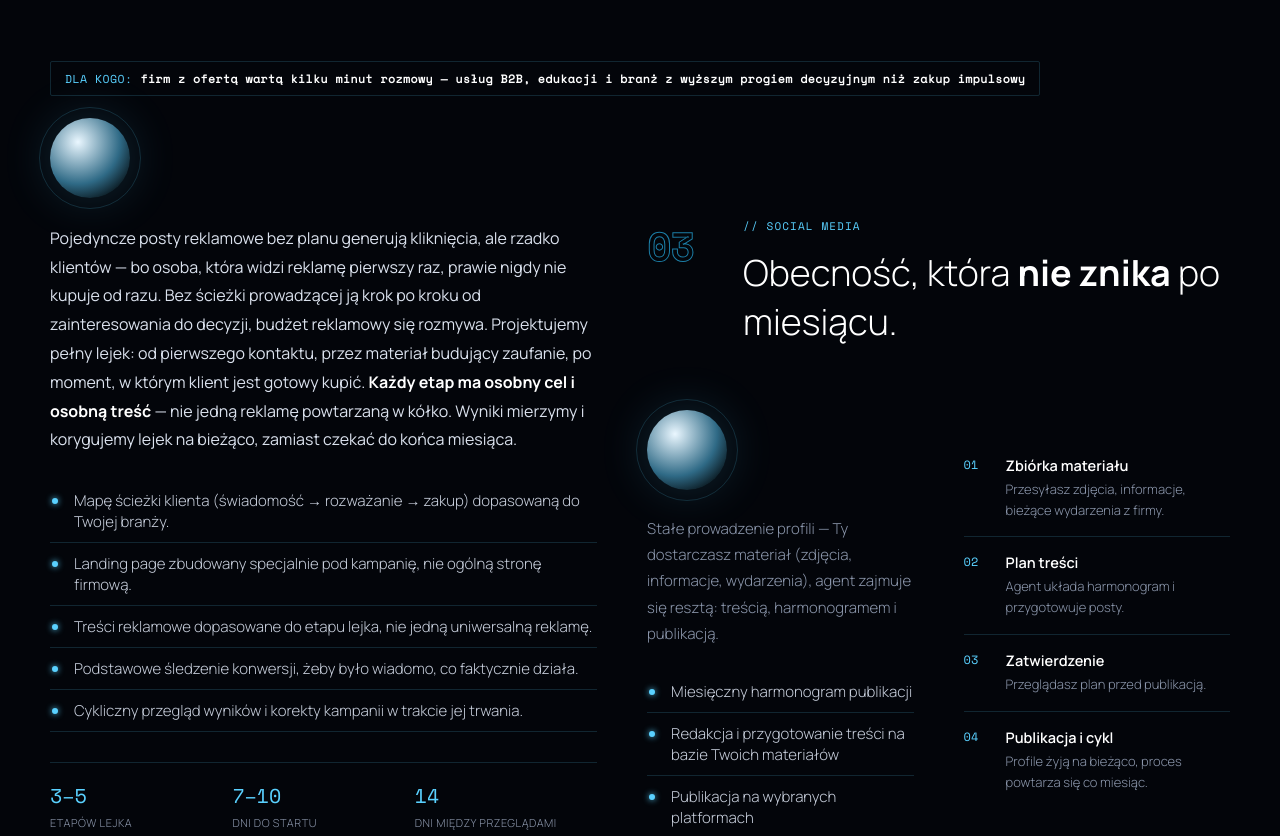
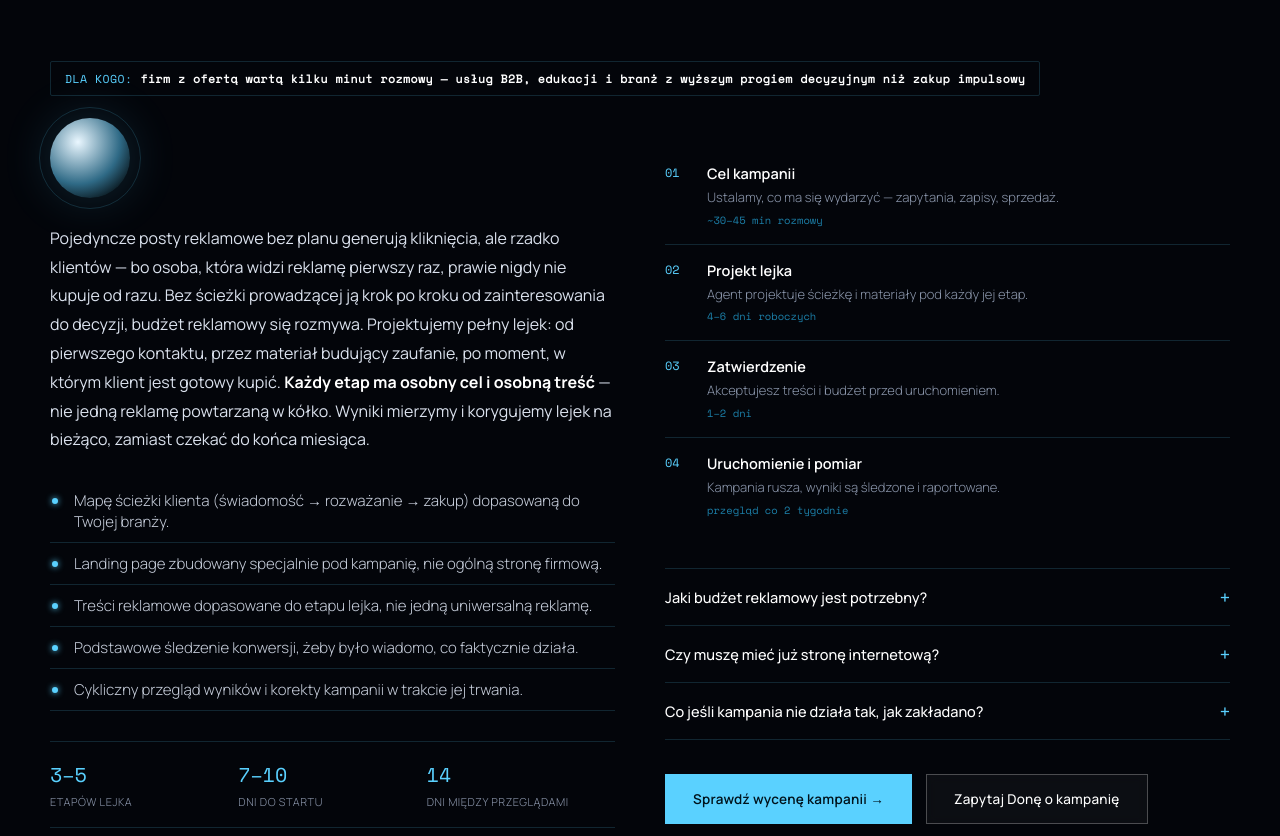
Before and after one commit to Piotrmadrzyk/pm-pages, a plain HTML site: page oferta.html in a window 1280 px wide. Shown: the part 1964-2800 px from the top of the page. Drawn offline with nearby package versions, Linux system fonts and the light colour scheme.

Commit message:
Dona: oferta.html - rozbudowa Kampanii wg szablonu 8-sekcyjnego (patch B)

```diff
--- a/oferta.html
+++ b/oferta.html
@@ -147,7 +147,26 @@
       </div>
       <div class="offer-example">Kampanie lejkowe to młodsza usługa niż budowa stron, więc nie mamy jeszcze osobnego portfolio kampanii do pokazania — pierwszym dowodem będzie ta zaprojektowana dla Twojej firmy. Ten sam zespół i proces zatwierdzeń zobaczysz już w naszych <a href="realizacje.html">realizacjach stron internetowych</a>.</div>
     </div>
-    <!-- RIGHT_KAMPANIE -->
+    <div>
+      <div class="stepline">
+        <div class="srow"><div class="sn">01</div><div class="st"><h5>Cel kampanii</h5><p>Ustalamy, co ma się wydarzyć — zapytania, zapisy, sprzedaż.</p><span class="stime">~30–45 min rozmowy</span></div></div>
+        <div class="srow"><div class="sn">02</div><div class="st"><h5>Projekt lejka</h5><p>Agent projektuje ścieżkę i materiały pod każdy jej etap.</p><span class="stime">4–6 dni roboczych</span></div></div>
+        <div class="srow"><div class="sn">03</div><div class="st"><h5>Zatwierdzenie</h5><p>Akceptujesz treści i budżet przed uruchomieniem.</p><span class="stime">1–2 dni</span></div></div>
+        <div class="srow"><div class="sn">04</div><div class="st"><h5>Uruchomienie i pomiar</h5><p>Kampania rusza, wyniki są śledzone i raportowane.</p><span class="stime">przegląd co 2 tygodnie</span></div></div>
+      </div>
+      <div class="offer-faq">
+        <details><summary>Jaki budżet reklamowy jest potrzebny?</summary><p>To zależy od branży i celu — ustalamy widełki podczas rozmowy o celu kampanii, zanim zaprojektujemy lejek.</p></details>
+        <details><summary>Czy muszę mieć już stronę internetową?</summary><p>Nie — landing page pod kampanię budujemy niezależnie od tego, czy masz już stronę główną firmy.</p></details>
+        <details><summary>Co jeśli kampania nie działa tak, jak zakładano?</summary><p>Sprawdzamy dane co dwa tygodnie i korygujemy treści lub grupę docelową — kampania nie jest ustawiana raz na zawsze.</p></details>
+      </div>
+      <div class="offer-ctas">
+        <a href="wycena.html" class="btn btn-solid">Sprawdź wycenę kampanii →</a>
+        <a href="javascript:void(0)" onclick="document.getElementById('dona-chat-btn').click()" class="btn">Zapytaj Donę o kampanię</a>
+      </div>
+    </div>
+  </div>
+</section>
+
 
 
 <section id="social" class="offer-block wrap" style="border-bottom:none;">
```
